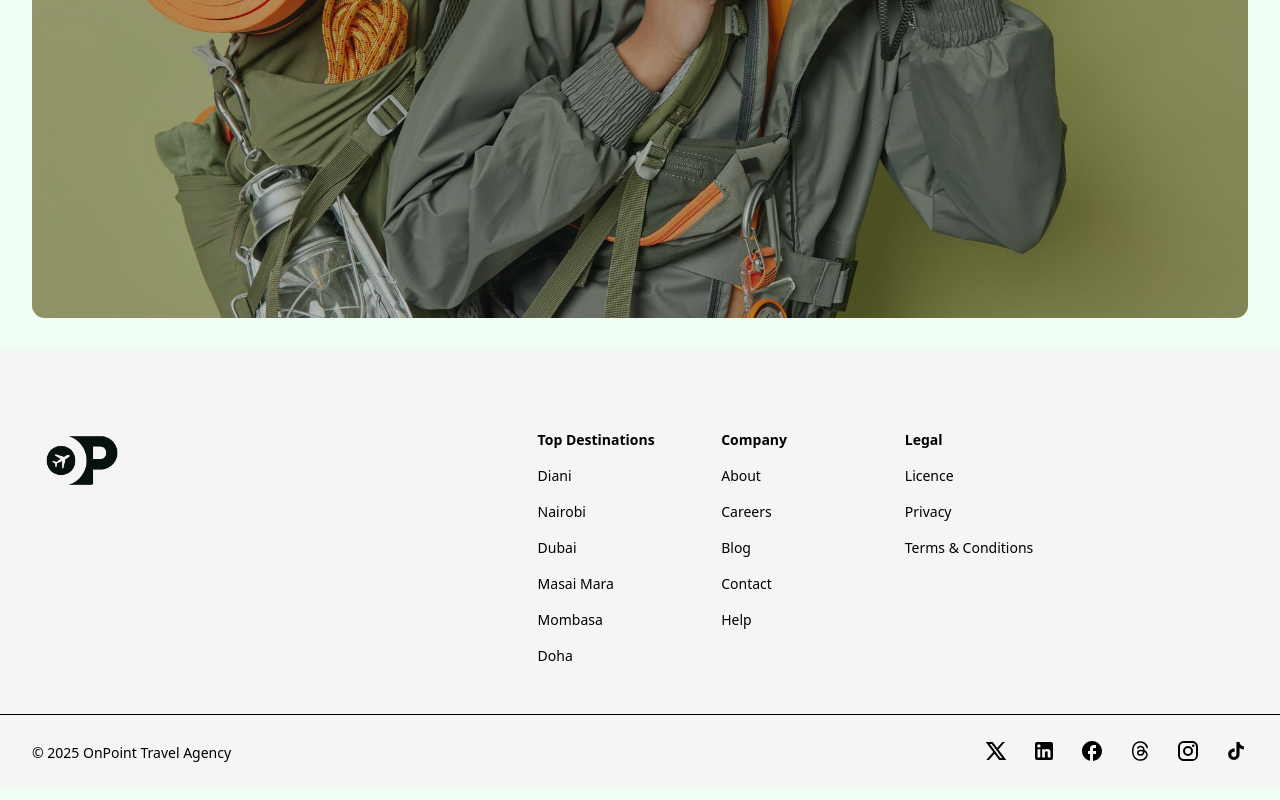
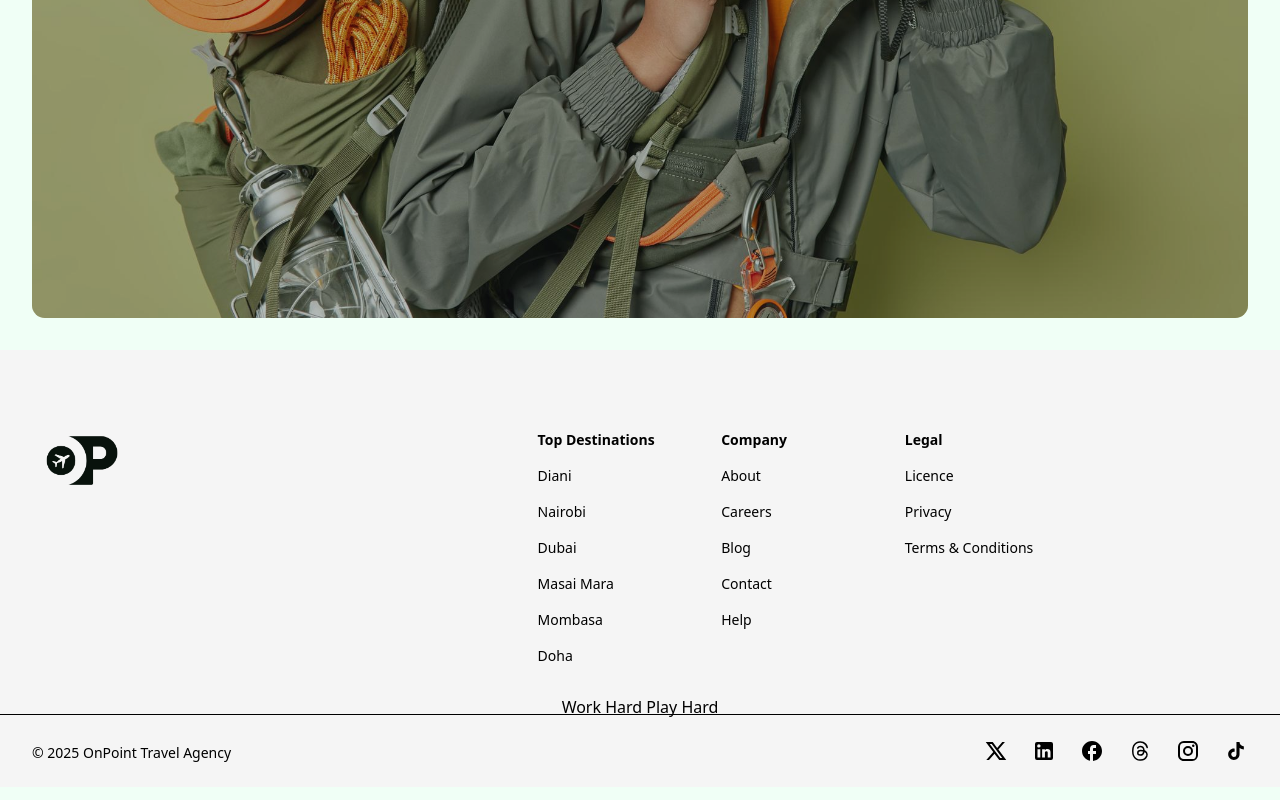
Before and after one commit to chengivan2/onpoint, a Next.js app: page / in a window 1280 px wide. Shown: the part 578-1378 px from the top of the page. Built offline with nearby package versions, Linux system fonts and the light colour scheme.

Commit message:
Added a subtitle after the animated heading in the hero section

```diff
--- a/src/app/rootcomponents/homepagecomponents/herosection.tsx
+++ b/src/app/rootcomponents/homepagecomponents/herosection.tsx
@@ -12,6 +12,11 @@ export default function HerosectionOne() {
             restOfHeading="More Travel Time"
           />
         </div>
+
+        <div className="relative min-h-full min-w-full flex flex-col justify-center items-center">
+          <h4>Work Hard Play Hard</h4>
+        </div>
+
       </div>
     </section>
   );
```
